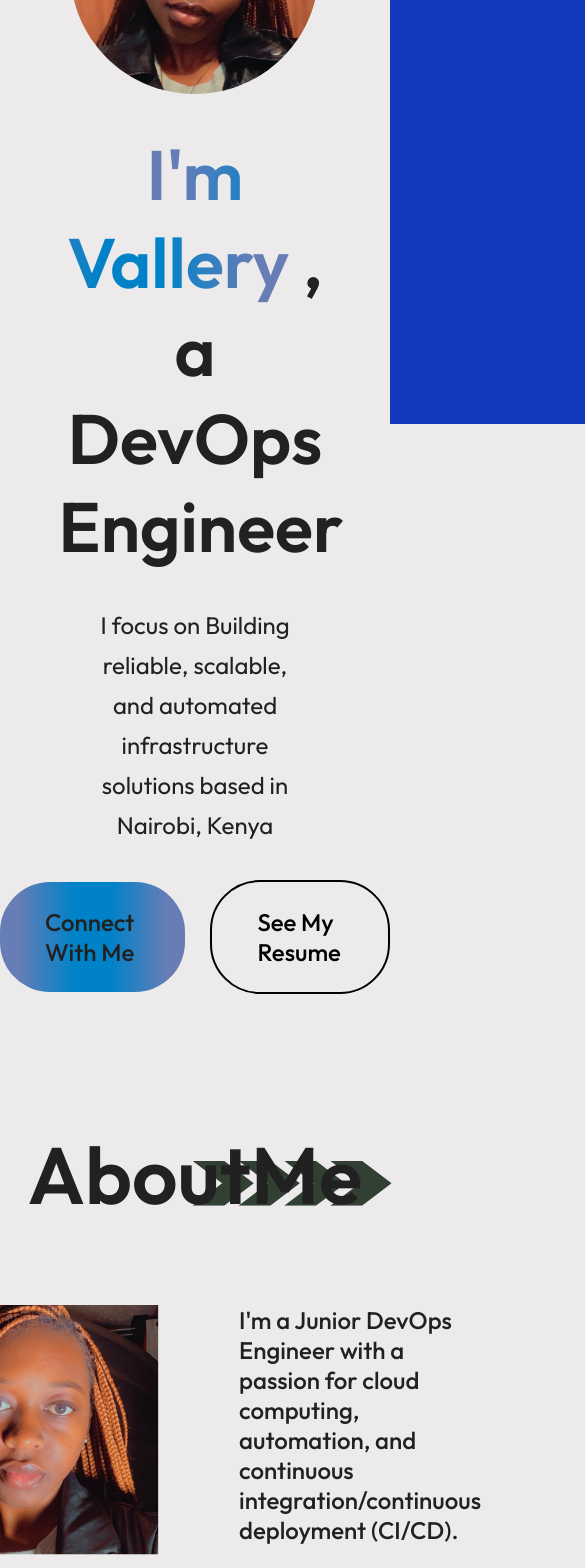
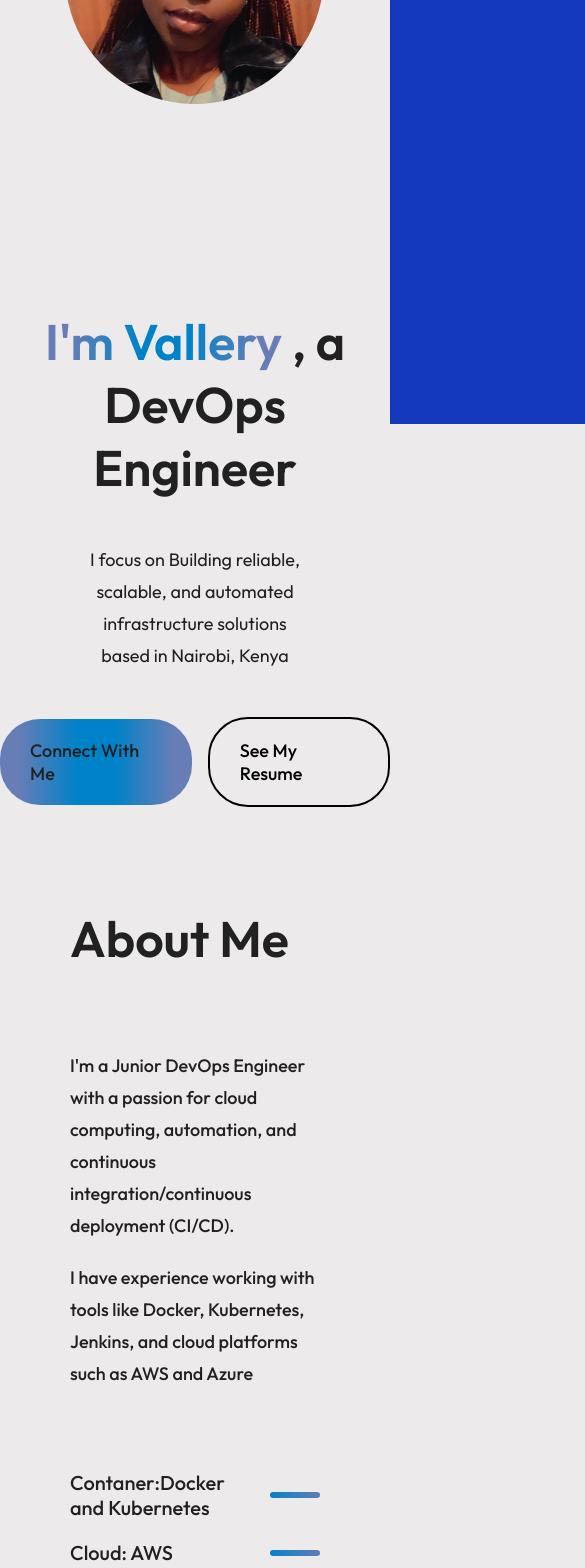
Before and after one commit to Vallery-O/Vall_App, a React (Vite) app: page / in a window 390 px wide. Shown: the part 420-1988 px from the top of the page, 585 px wide, since content can reach past the window. Built offline with nearby package versions, Linux system fonts and the light colour scheme.

Commit message:
final css responsive

```diff
--- a/src/Components/About/About.css
+++ b/src/Components/About/About.css
@@ -13,12 +13,6 @@
     padding: 0px 30px;
     font-size: 80px;
     font-weight: 600;
-}
-.about-title img{
-    position: absolute;
-    bottom: 0;
-    right: 0;
-    z-index: -1;
 }
 .about-sect{
     display: flex;
@@ -64,3 +58,36 @@
     transform:scale(1.05);
     transform: 0.3s;
 }
+@media(max-width:760px){
+   .about{
+    gap: 80px;
+    margin: 50px 70px;
+    align-items: start;
+   }
+   .about-title h1{
+    font-size: 50px;
+    padding: 0;
+   }
+   .about-sect{
+    flex-direction: column;
+
+   }
+   .about-left{
+    display: none;
+}
+.about-para{
+    font-size: 18px;
+    line-height: 32px;
+}
+.about-skills{
+    gap: 20px;
+}
+.about-skills p{
+    font-size: 20px;
+
+}
+.about-skills hr{
+    height: 6px;
+}
+
+}
--- a/src/Components/About/About.jsx
+++ b/src/Components/About/About.jsx
@@ -1,14 +1,12 @@
 import React from 'react'
 import './About.css'
-import title_patt from '../../assets/title.svg'
 import prof_img from '../../assets/profile.svg'
 
 const About = () => {
   return (
     <div id='about' className='about'>
         <div className="about-title">
-            <h1>AboutMe</h1>
-            <img src={title_patt} alt="" />
+            <h1>About Me</h1>
         </div>
         <div className="about-sect">
             <div className="about-left">
--- a/src/Components/Contact/Contact.css
+++ b/src/Components/Contact/Contact.css
@@ -14,12 +14,7 @@
     font-size: 80px;
     font-weight: 600;
 }
-.cont-title img{
-    position: absolute;
-    bottom: 0;
-    right: 0;
-    z-index: -1;
-}
+
 .cont-section{
     display: flex;
     gap: 150px;
@@ -107,3 +102,49 @@
     transform: scale(1.1);
     transition: 0.3s;
 }
+@media(max-width:760px){
+    .contact{
+        gap:50px;
+        margin: 50px 70px;
+        align-items: start;
+    }
+    .cont-title{
+        padding: 0;
+        font-size: 50px;
+        font-weight: 600;
+    }
+    .cont-section{
+        flex-direction: column;
+    }
+    .cont-left h1{
+        font-size: 54px;
+
+    }
+    .cont-left p{
+        font-size: 18px;
+    }
+    .cont-detail{
+        gap: 20px;
+    }
+    .cont-detail img{
+        width: 25px;
+    }
+    .cont-right label{
+        font-size: 20px;
+    }
+    .cont-right input{
+        width: 100%;
+        font-size: 20px;
+
+    }
+    .cont-right textarea{
+        width: 95%;
+        font-size: 20px;
+    }
+    .cont-submit{
+        font-size: 20px;
+        padding: 15px 40px;
+    }
+
+
+}
--- a/src/Components/Contact/Contact.jsx
+++ b/src/Components/Contact/Contact.jsx
@@ -1,6 +1,5 @@
 import React from 'react'
 import './Contact.css'
-import title_patt from '../../assets/title.svg'
 import email_icon from '../../assets/email.svg'
 import call_icon from '../../assets/call.svg'
 import loc_icon from '../../assets/location.svg'
@@ -39,7 +38,6 @@
     <div id='contact' className='contact'>
         <div className="cont-title">
             <h1>Hit Me Up?</h1>
-            <img src={title_patt}alt="" />
         </div>
         <div className="cont-section">
             <div className="cont-left">
--- a/src/Components/Footer/Footer.css
+++ b/src/Components/Footer/Footer.css
@@ -10,3 +10,15 @@
     gap: 50px;
     margin-bottom: 50px;
 }
+@media(max-width:760px){
+    .footer{
+        margin: 50px 70px;
+        flex-direction: column;
+        gap: 50px;
+    }
+    .footer-right{
+        display: flex;
+        flex-direction: column-reverse;
+        gap: 50px;
+    }
+}
--- a/src/Components/Hero/Hero.css
+++ b/src/Components/Hero/Hero.css
@@ -54,3 +54,35 @@
 .hero-res:hover{
     border: #005EFF;
 }
+@media(max-width:760px){
+    .hero img{
+        margin-bottom: 120px;
+        width: 260px;
+    }
+    .hero h1{
+        margin-top: 50px;
+        width: 90%;
+        font-size: 50px;
+    }
+    .hero p{
+        width: 60%;
+        font-size: 18px;
+        line-height: 32px;
+        margin: 10px 0px;
+    }
+    .hero-action{
+        gap: 16px;
+        font-size: 18px;
+        font-weight: 500;
+        margin-bottom: 50px;
+    }
+    .hero-connect{
+        padding: 20px 30px;
+        border-radius: 40px;
+
+    }
+    .hero-res{
+        padding: 20px 30px;
+        border-radius: 40px;
+    }
+}
--- a/src/Components/MyWork/MyWork.css
+++ b/src/Components/MyWork/MyWork.css
@@ -14,13 +14,7 @@
     font-size: 80px;
     font-weight: 600;
 }
-.mywork-title img{
-    position: absolute;
-    border-radius:20px ;
-    bottom: 0;
-    right: 0;
-    z-index: -1;
-}
+
 .mywork-cont{
     display: grid;
     grid-template-columns: 1fr 1fr 1fr;
@@ -57,3 +51,29 @@
     gap: 30px;
     transition: 0.6s;
 }
+@media(max-width:760px){
+    .mywork{
+        gap: 50px;
+        margin: 50px 70px;
+        align-items: start;
+    }
+    .mywork-title h1{
+        padding: 0;
+        font-size: 50px;
+        font-weight: 600;
+    }
+    .mywork-cont{
+        grid-template-columns: 1fr 1fr;
+        gap: 30px;
+    }
+    .mywork-cont img{
+        width: 100%;
+        height: 100%;
+    }
+    .mywork-showmore{
+        padding: 20px 40px;
+        font-size: 18px;
+        margin: 50px auto;
+        cursor: pointer;
+    }
+}
--- a/src/Components/MyWork/MyWork.jsx
+++ b/src/Components/MyWork/MyWork.jsx
@@ -1,6 +1,5 @@
 import React from 'react'
 import './MyWork.css'
-import title_patt from '../../assets/title.svg'
 import Mywork_Data from '../../assets/mywork_data'
 import Right_arrow from '../../assets/Arrow.svg'
 
@@ -9,7 +8,6 @@
     <div id='projects' className='mywork'>
         <div className="mywork-title">
             <h1>My Work</h1>
-            <img src ={title_patt} alt="" />
         </div>
         <div className="mywork-cont">
             {Mywork_Data.map((work,index)=>{
--- a/src/Components/Services/Services.css
+++ b/src/Components/Services/Services.css
@@ -15,12 +15,7 @@
     font-size: 80px;
     font-weight: 600;
 }
-.serv-title img{
-    position: absolute;
-    bottom: 0;
-    right: 0;
-    z-index: -1;
-}
+
 .serv-format{
     display: flex;
     flex-direction: column;
@@ -69,3 +64,36 @@
     transform: scale(1.05);
     transition: 0.4s;
 }
+@media(max-width:760px){
+    .services{
+        align-items: start;
+        gap: 70px;
+        margin: 20px 70px;
+
+    }
+    .serv-title h1{
+        padding: 0;
+        font-size: 50px;
+
+    }
+    .serv-format{
+        gap: 20px;
+        padding: 32px;
+    }
+    .serv-format h2{
+        font-size: 28px;
+    }
+    .serv-format p{
+        font-size: 18px;
+        line-height: 32px;
+        max-width: 300px;
+    }
+    .serv_readmore img{
+        width: 20px;
+    }
+    .serv_container{
+        grid-template-columns: 1fr 1fr;
+        gap: 30px;
+    }
+
+}
--- a/src/Components/Services/Services.jsx
+++ b/src/Components/Services/Services.jsx
@@ -1,6 +1,5 @@
 import React from 'react'
 import './Services.css'
-import title_patt from '../../assets/title.svg'
 import Services_Data from '../../assets/Serv_data'
 import Right_arrow from '../../assets/Arrow.svg'
 
@@ -9,7 +8,6 @@
     <div id='skills' className='services'>
         <div className='serv-title'>
             <h1>My Services</h1>
-            <img src={title_patt} alt="" />
         </div>
         <div className= 'serv_container'>
             {Services_Data.map((service,index)=>{
```
